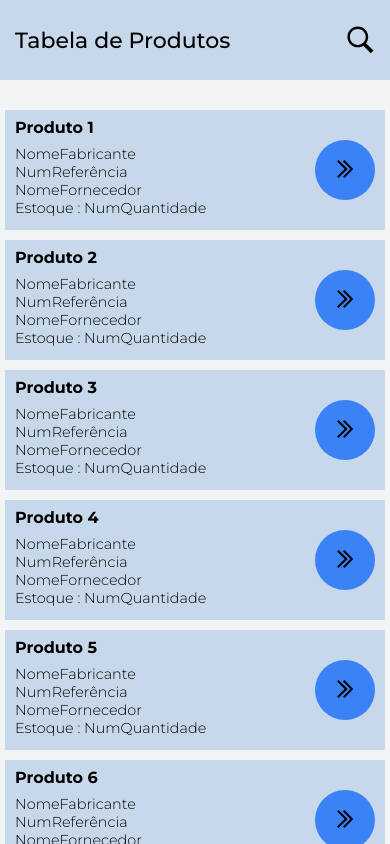
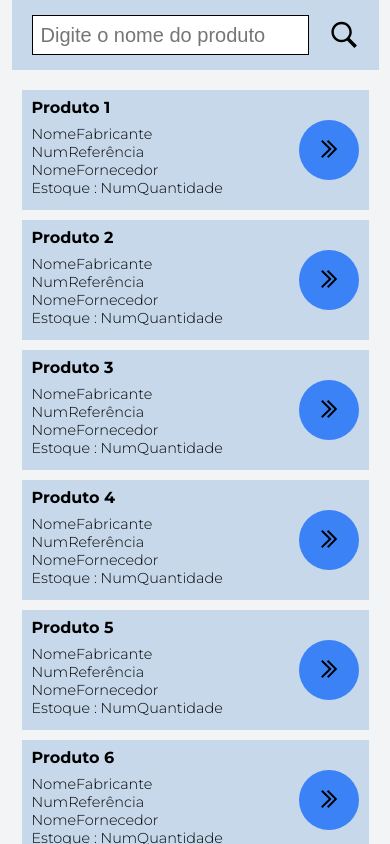
Before and after one commit to nattancode07/projeto-consulta-estoque-solution, a React (Vite) app: page / in a window 390 px wide. Both pictures are taken after a click on the icon 359 px from the left and 40 px from the top of the page. Shown: the top 844 px of the page. Built offline with nearby package versions, Linux system fonts and the light colour scheme.

Commit message:
segundo commit

```diff
--- a/package.json
+++ b/package.json
@@ -8,9 +8,11 @@
     "build": "vite build",
     "lint": "eslint .",
     "preview": "vite preview",
-    "host":"vite --host"
-  },"homepage": "",
+    "host": "vite --host"
+  },
+  "homepage": "",
   "dependencies": {
+    "prop-types": "^15.8.1",
     "react": "^18.3.1",
     "react-dom": "^18.3.1"
   },
--- a/src/App.css
+++ b/src/App.css
@@ -99,5 +99,6 @@ button:hover {
 @media (max-width: 720px) {
   .grade-de-produtos {
     grid-template-columns: 1fr;
+    margin-top: 20px;
   }
 }
--- a/src/App.jsx
+++ b/src/App.jsx
@@ -2,13 +2,18 @@ import './App.css'
 import Header from './Header/Header'
 import { Outlet } from "react-router-dom"
 import Home from './routs/Home'
+import { useState } from 'react';
 
 function App() {
 
+  const [query, setQuery] = useState('');
+  const [filters, setFilters] = useState({ category: '', minPrice: 0, maxPrice: 1000 });
+
+
   return (
     <>
-    <Header/>
-    <Home/>
+    <Header setQuery={setQuery} setFilters={setFilters}/>
+    <Home query={query} filters={filters}/>
     <Outlet />
     </>
   )
--- a/src/Header/Header.css
+++ b/src/Header/Header.css
@@ -18,6 +18,7 @@ h2 {
   align-items: center;
   background-color: #6499d051;
   height: 150px;
+  /*max-width: 1364px;*/
 }
 
 .titulo-e-pequisa-div {
@@ -31,7 +32,7 @@ h2 {
   height: 80px;
   display: flex;
   justify-content: space-between;
-  width: 1280px;
+  /*width: 1364px;*/
   margin-left: 16px;
 }
 
@@ -53,22 +54,20 @@ h2 {
 
 .icone-de-pesquisa {
   width: 32px;
-  margin-right: 20px;
   color: white;
   cursor: pointer;
 }
 
-.search-div {
-  display: flex;
-  margin-right: 30px;
-  width: 100%;
+.search--input-div {
+  margin:0px 20px 0px 300px;
+  flex: 1;
 }
 
-.div-search-and-input{
+.search-div{
+  width: 80px;
   display: flex;
+  justify-content: space-around;
   align-items: center;
-  flex: 1;
-  margin-left: 350px;
 }
 
 .input-text-pesquisa {
@@ -80,19 +79,19 @@ h2 {
   font-size: 20px;
   padding-left: 8px ;
   background-color: white;
+  margin: 0px;
 }
 
 /*Código da responsividade do Header*/
 
 @media (max-width: 1100px) {
   .div-search-and-input {
-    margin-left:200px;
+    min-width: none;
   }
 }
 
 @media (max-width: 900px) {
   .div-search-and-input {
-    margin-left: 100px;
   }
 
   .header-main {
@@ -104,17 +103,49 @@ h2 {
   }
 }
 
-@media (max-width: 720px) {
-  .input-text-pesquisa {
+@media (max-width: 600px) {
+  .icone-de-pesquisa {
+    width: 80px;
+  }
+}
+
+h2.hidden {
+  display: none;
+}
+
+.search-div.visible {
+  display: block;
+}
+
+.search--input-div.visible{
+  display: flex;
+}
+
+/* Opcional: esconder o input de pesquisa por padrão em dispositivos móveis */
+@media (max-width: 768px) {
+  .search-div {
+    width: 30px;
+    margin:0px 20px;
+  }
+
+  .icone-de-pesquisa {
+    width: 20px;
+  }
+
+  .search-div.visible {
+    display: flex;
+    margin-right: 30px;
+    width: 100%;
+  }
+
+  .search--input-div {
+    margin:0px 0px 0px 20px;
     display: none;
   }
 
   .icone-de-pesquisa {
-    width: 50px;
-  }
-
-  .div-search-and-input {
-    margin-left: 0px;
+    width: 40px;
+    margin: 0;
   }
 
   .filtros {
@@ -128,16 +159,13 @@ h2 {
   }
 
   .header-main {
-    height: 80px;
+    height: 70px;
   }
 
   .titulo-e-pequisa-div {
-    height: 80px;
+    height: 70px;
+    display: flex;
+    justify-content: space-between;
+
   }
 }
-
-@media (max-width: 600px) {
-  .icone-de-pesquisa {
-    width: 80px;
-  }
-}
--- a/src/Header/Header.jsx
+++ b/src/Header/Header.jsx
@@ -1,8 +1,15 @@
-import "./Header.css"
-import React from 'react';
-
+import "./Header.css";
+import PropTypes from 'prop-types';
+import { useState } from 'react';
 
 function Header({setQuery, setFilters}) {
+
+  const [searchVisible, setSearchVisible] = useState(false);
+
+  Header.propTypes = {
+    setFilters: PropTypes.func.isRequired,
+    setQuery: PropTypes.func.isRequired,
+  }
 
   const handleQueryChange = (e) => {
     setQuery(e.target.value);
@@ -15,48 +22,53 @@ function Header({setQuery, setFilters}) {
     }));
   };
 
+  const toggleSearchVisibility = () => {
+    setSearchVisible(!searchVisible);
+  }
+
   return (
     <header className="header-main">
 
       <div className="titulo-e-pequisa-div">
 
-          <h2>
+          <h2 className={searchVisible ? 'hidden' : ''}>
             Tabela de Produtos
           </h2>
 
-        <div className="div-search-and-input">
-          <div className= "search-div">
+          <div className={`search--input-div ${searchVisible ? 'visible' : 'hidden'}`}>
             <input type="text" onChange={handleQueryChange} className="input-text-pesquisa" name="campo de pesquisa" id="input-text-pesquisa" placeholder="Digite o nome do produto"/>
           </div>
-          <svg className="icone-de-pesquisa" xmlns="http://www.w3.org/2000/svg"  viewBox="0 0 50 50" width="50px" height="50px"><path d="M 21 3 C 11.601563 3 4 10.601563 4 20 C 4 29.398438 11.601563 37 21 37 C 24.355469 37 27.460938 36.015625 30.09375 34.34375 L 42.375 46.625 L 46.625 42.375 L 34.5 30.28125 C 36.679688 27.421875 38 23.878906 38 20 C 38 10.601563 30.398438 3 21 3 Z M 21 7 C 28.199219 7 34 12.800781 34 20 C 34 27.199219 28.199219 33 21 33 C 13.800781 33 8 27.199219 8 20 C 8 12.800781 13.800781 7 21 7 Z"/></svg>
+
+        <div className="search-div">
+          <svg onClick={toggleSearchVisibility} className="icone-de-pesquisa" xmlns="http://www.w3.org/2000/svg"  viewBox="0 0 50 50" width="50px" height="50px"><path d="M 21 3 C 11.601563 3 4 10.601563 4 20 C 4 29.398438 11.601563 37 21 37 C 24.355469 37 27.460938 36.015625 30.09375 34.34375 L 42.375 46.625 L 46.625 42.375 L 34.5 30.28125 C 36.679688 27.421875 38 23.878906 38 20 C 38 10.601563 30.398438 3 21 3 Z M 21 7 C 28.199219 7 34 12.800781 34 20 C 34 27.199219 28.199219 33 21 33 C 13.800781 33 8 27.199219 8 20 C 8 12.800781 13.800781 7 21 7 Z"/></svg>
         </div>
 
       </div>
-      <div className="filtros">
+      <div className="filtros" >
 
         <div className="fornecedor-filtro-div">
           <label className="label-filtros" htmlFor="">Fornecedor:</label>
-          <input type="text" />
+          <input onChange={handleQueryChange} type="text" id="input-text-pesquisa"/>
         </div>
 
         <div className="fabricante-filtro-div">
           <label className="label-filtros" htmlFor="">Fabricante:</label>
-          <input type="text" name="" id="" />
+          <input type="text" name="" id="" onChange={handleFilterChange}/>
         </div>
 
         <div className="referencia-filtro-div">
           <label className="label-filtros" htmlFor="">Referência:</label>
-          <input type="text" name="" id="" />
+          <input type="text" name="" id="" onChange={handleFilterChange}/>
         </div>
           <br />
         <div className="grupo-filtro-div">
           <label className="label-filtros" htmlFor="">Grupo:</label>
-          <input type="text" name="" id="" />
+          <input type="text" name="" id="" onChange={handleFilterChange}/>
         </div>
 
         <div className="codigo-filtro-div">
           <label className="label-filtros" htmlFor="">Código:</label>
-          <input type="text" name="" id="" />
+          <input type="text" name="" id="" onChange={handleFilterChange}/>
         </div>
 
       </div>
```
Also changed, not shown: 1 other file (tests, documents, lock files or other folders).
